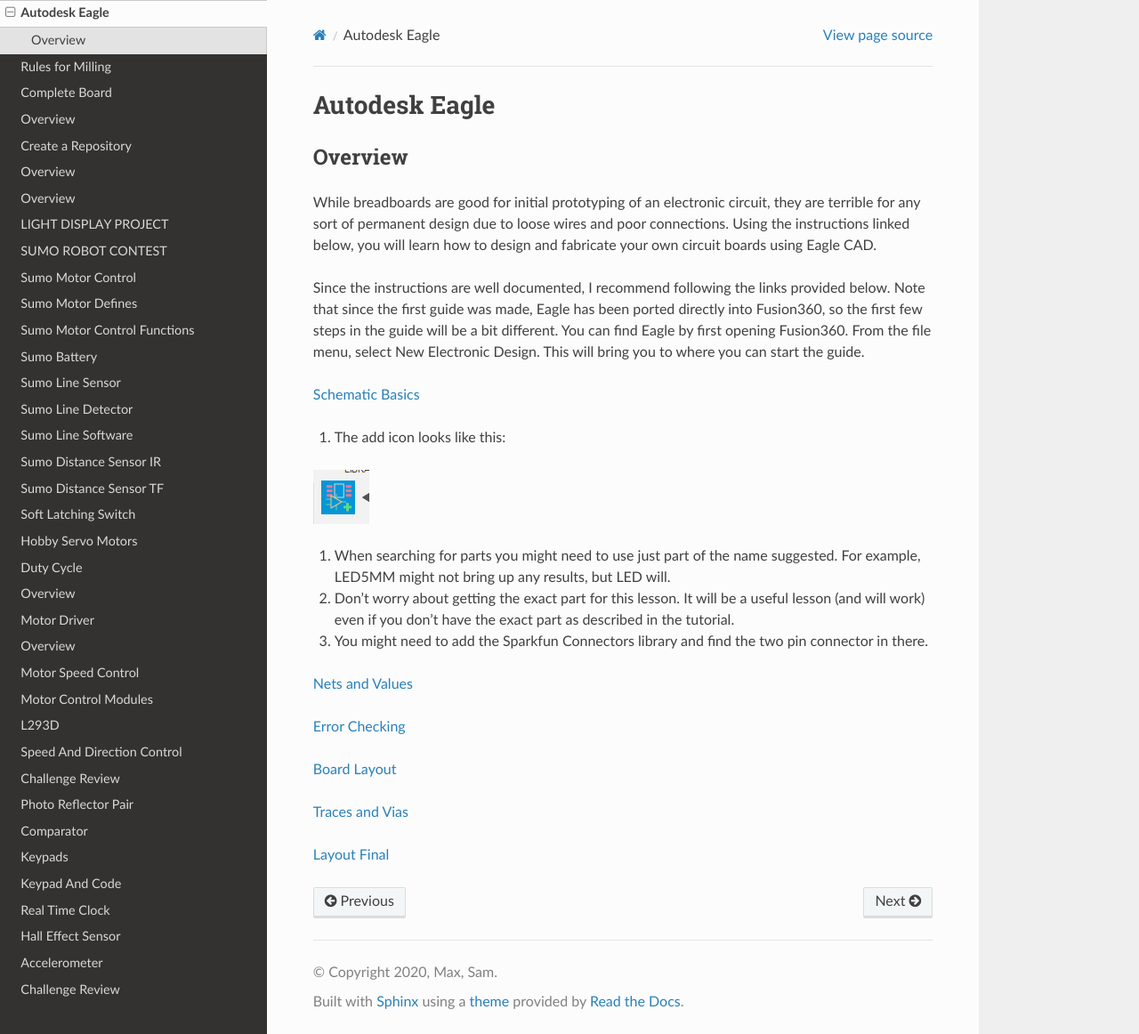
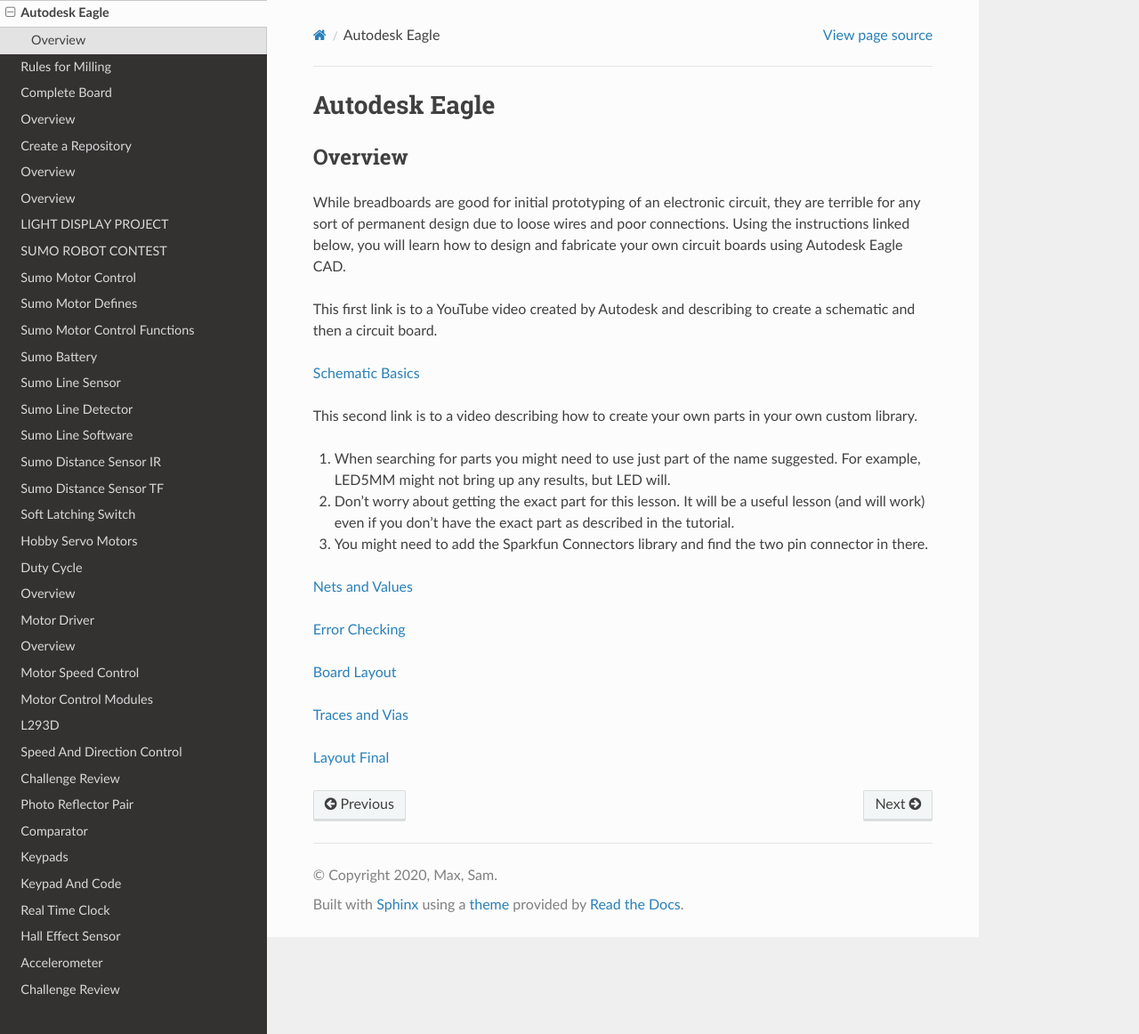
Before and after one commit to maxtkc/mvths-wiki, a Sphinx documentation site: the page built from docs/045-autodesk-eagle.rst, in a window 1280 px wide and 1162 px high. Shown: the whole window at 89% size. Built offline with Sphinx 7.4.7 and the Read the Docs theme 2.0.0, drawn with Linux system fonts in a browser that asks for light colours; pages that are not in the unit, such as notebooks, are missing from menus.

Commit message:
Update 045-autodesk-eagle.rst

```diff
--- a/docs/045-autodesk-eagle.rst
+++ b/docs/045-autodesk-eagle.rst
@@ -4,15 +4,13 @@
 Overview
 --------
 
-While breadboards are good for initial prototyping of an electronic circuit, they are terrible for any sort of permanent design due to loose wires and poor connections. Using the instructions linked below, you will learn how to design and fabricate your own circuit boards using Eagle CAD.
+While breadboards are good for initial prototyping of an electronic circuit, they are terrible for any sort of permanent design due to loose wires and poor connections. Using the instructions linked below, you will learn how to design and fabricate your own circuit boards using Autodesk Eagle CAD.
 
-Since the instructions are well documented, I recommend following the links provided below. Note that since the first guide was made, Eagle has been ported directly into Fusion360, so the first few steps in the guide will be a bit different. You can find Eagle by first opening Fusion360. From the file menu, select New Electronic Design. This will bring you to where you can start the guide.
+This first link is to a YouTube video created by Autodesk and describing to create a schematic and then a circuit board.
 
 `Schematic Basics <https://www.autodesk.com/products/eagle/blog/schematic-basics-part-1/>`__
 
-#. The add icon looks like this:
-
-.. figure:: images/addicon.PNG
+This second link is to a video describing how to create your own parts in your own custom library.
 
 #. When searching for parts you might need to use just part of the name suggested. For example, LED5MM might not bring up any results, but LED will.
 
```
